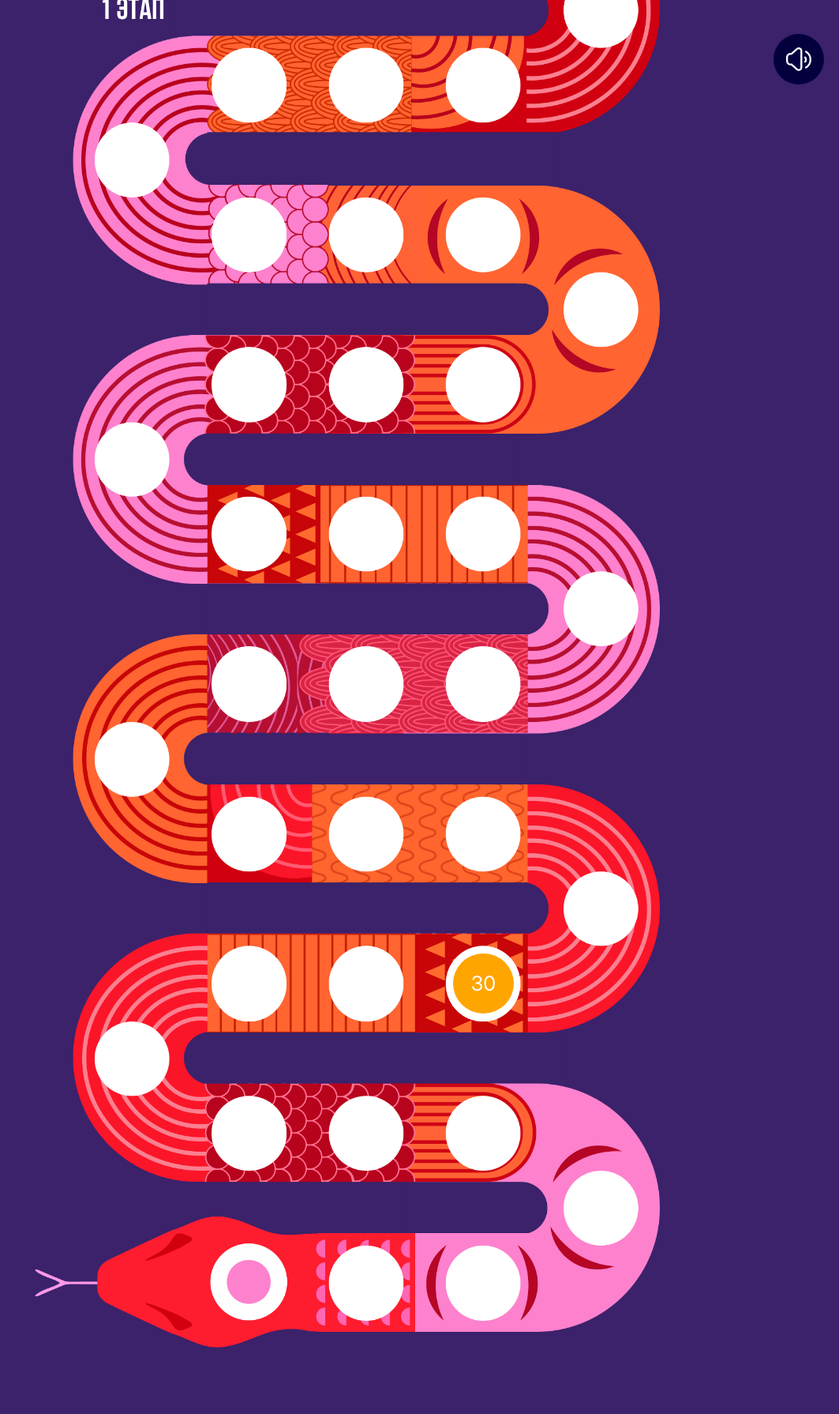
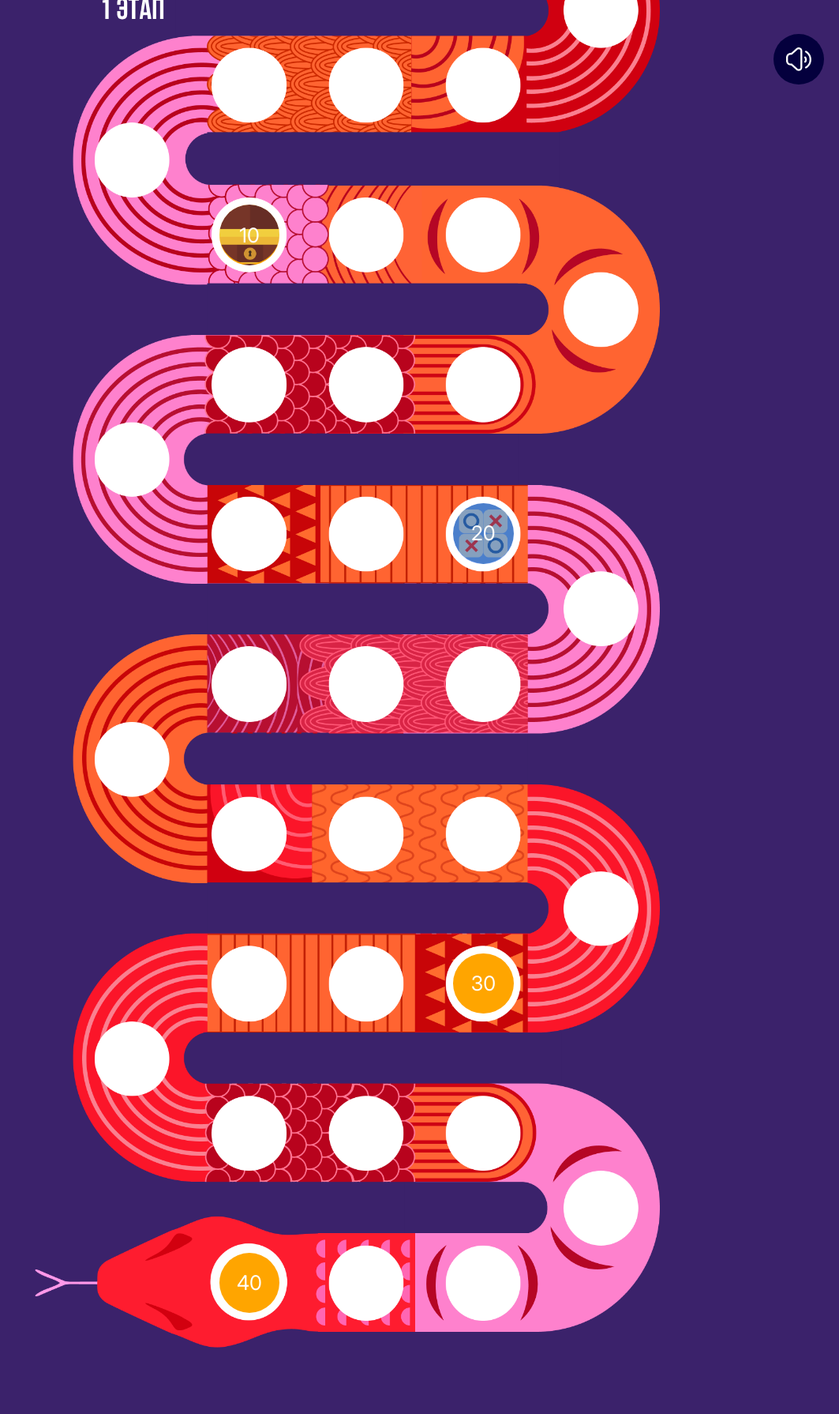
Before and after one commit to Dimasskey/anixPromo, a FastAPI app: template templates/index.html in a window 1280 px wide. Shown: the part 674-2464 px from the top of the page at 79% size, without its empty margins (217-1280 px from the left). Run offline with FastAPI, Linux system fonts and the light colour scheme; the template is opened without the code that fills it, so the values that code supplies are empty; style sheets or scripts are compiled from the project's sources.

Commit message:
fix
06.11

```diff
--- a/static/js/puzzleGame.js
+++ b/static/js/puzzleGame.js
@@ -110,8 +110,11 @@ function handleDrop(targetPiece) {
 }
 
 function checkGameCompletion() {
-    // Проверяем, все ли элементы на своих местах
-    const isCompleted = pieces.every((piece, index) => puzzleContainer.children[index] === piece);
+    const expectedOrder = ['piece-1', 'piece-2', 'piece-3', 'piece-4', 'piece-5', 'piece-6', 'piece-7', 'piece-8', 'piece-9'];
+
+    const currentOrder = Array.from(puzzleContainer.children).map(piece => piece.id);
+
+    const isCompleted = currentOrder.every((id, index) => id === expectedOrder[index]);
 
     if (isCompleted) {
         gameCompleted = true;
--- a/templates/index.html
+++ b/templates/index.html
@@ -190,7 +190,7 @@
             <div class="main-game-step" id="step_7" style="display: none">7</div>
             <div class="main-game-step" id="step_8" style="display: none">8</div>
             <div class="main-game-step" id="step_9" style="display: none">9</div>
-            <div class="main-game-step" id="step_10" style="display: none">10</div>
+            <div class="main-game-step" id="step_10" style="display: flex">10</div>
             <div class="main-game-step" id="step_11" style="display: none">11</div>
             <div class="main-game-step" id="step_12" style="display: none">12</div>
             <div class="main-game-step" id="step_13" style="display: none">13</div>
@@ -200,7 +200,7 @@
             <div class="main-game-step" id="step_17" style="display: none">17</div>
             <div class="main-game-step" id="step_18" style="display: none">18</div>
             <div class="main-game-step" id="step_19" style="display: none">19</div>
-            <div class="main-game-step" id="step_20" style="display: none">20</div>
+            <div class="main-game-step" id="step_20" style="display: flex">20</div>
             <div class="main-game-step" id="step_21" style="display: none">21</div>
             <div class="main-game-step" id="step_22" style="display: none">22</div>
             <div class="main-game-step" id="step_23" style="display: none">23</div>
@@ -220,7 +220,7 @@
             <div class="main-game-step" id="step_37" style="display: none">37</div>
             <div class="main-game-step" id="step_38" style="display: none">38</div>
             <div class="main-game-step" id="step_39" style="display: none">39</div>
-            <div class="main-game-step" id="step_40" style="display: none">40</div>
+            <div class="main-game-step" id="step_40" style="display: flex">40</div>
         </div>
     </div>
     <div class="treasure-game-wrapper" id="treasureGame" style="display: none">
--- a/templates/prizesPage.html
+++ b/templates/prizesPage.html
@@ -6,6 +6,11 @@
         content="width=device-width, user-scalable=no, initial-scale=1.0, maximum-scale=1.0, minimum-scale=1.0"/>
   <title>Змейка удачи 2025</title>
   <link rel="stylesheet" href="../static/css/prizesPageStyle/prizesMainStyle.css">
+    <script>
+        window.onload = function () {
+            document.getElementById('onload').style.display = 'none';
+        }
+    </script>
 </head>
 <body>
     <div class="onload-wrapper" id="onload">
--- a/templates/supplierPage.html
+++ b/templates/supplierPage.html
@@ -6,6 +6,11 @@
         content="width=device-width, user-scalable=no, initial-scale=1.0, maximum-scale=1.0, minimum-scale=1.0"/>
   <title>Змейка удачи 2025</title>
   <link rel="stylesheet" href="../static/css/supplierPageStyle/supplierMainStyle.css">
+    <script>
+        window.onload = function () {
+            document.getElementById('onload').style.display = 'none';
+        }
+    </script>
 </head>
 <body>
     <div class="onload-wrapper" id="onload">
```
Also changed, not shown: static/css/shared/_onload.scss (indentation only), 4 other files.
